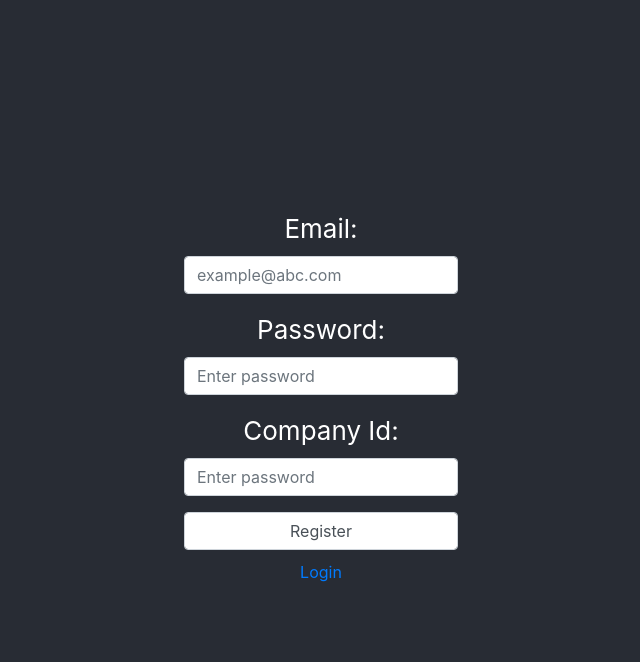
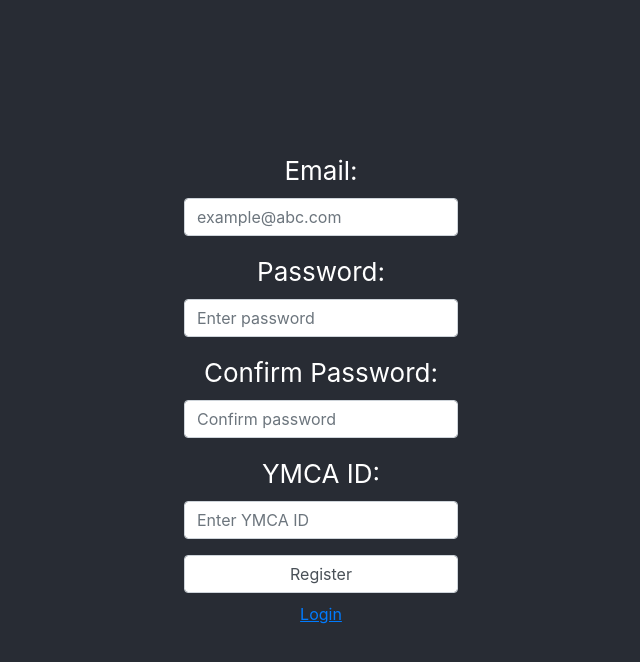
Before and after one commit to hack4impact-uiuc/ymca, a React (Create React App) app in the folder client/: page / in a window 1280 px wide. Both pictures are taken after a click on the button "Register". Shown: the top 662 px of the page, without its empty margins (319-959 px from the left). Built offline with nearby package versions, Linux system fonts and the light colour scheme; no server answers.

Commit message:
Login page update

```diff
--- a/client/src/components/Login.js
+++ b/client/src/components/Login.js
@@ -10,6 +10,7 @@
       email: '',
       password: '',
       companyId: '',
+      confirmPassword: '',
       showRegisterFields: false,
     };
   }
@@ -30,44 +31,76 @@
     this.setState({ companyId: e.target.value });
   };
 
+  onConfirmPasswordChange = e => {
+    this.stateState({ confirmPassword: e.target.value });
+  };
+
   onSubmit = e => {
     e.preventDefault();
 
     // auth
   };
 
-  resolveRegisterFields = () => {
-    const { showRegisterFields } = this.state;
-    if (!showRegisterFields) {
+  getLoginLink = () => {
     return (
-        <div>
+      <FormGroup>
         <Input className="submitButton" type="submit" value="Login" />
         <Button color="link" onClick={() => this.setShowRegisterFields(true)}>
           Register
         </Button>
-        </div>
+      </FormGroup>
     );
-    }
+  };
+
+  getRegisterLink = () => {
     return (
-      <div>
       <FormGroup>
-          <Label>Company Id:</Label>
-          <Input
-            onChange={this.onPasswordChange}
-            name="companyId"
-            placeholder="Enter password"
-          />
-        </FormGroup>
         <Input className="submitButton" type="submit" value="Register" />
         <Button color="link" onClick={() => this.setShowRegisterFields(false)}>
           Login
         </Button>
-      </div>
+      </FormGroup>
+    );
+  };
+
+  getCompanyIdField = () => {
+    return (
+      <FormGroup for="companyId">
+        <Label>YMCA ID:</Label>
+        <Input
+          onChange={this.onPasswordChange}
+          name="companyId"
+          placeholder="Enter YMCA ID"
+        />
+      </FormGroup>
+    );
+  };
+
+  getConfirmPasswordField = () => {
+    return (
+      <FormGroup for="confirmPassword">
+        <Label>Confirm Password:</Label>
+        <Input
+          onChange={this.onConfirmPasswordChange}
+          type="password"
+          name="confirmPassword"
+          placeholder="Confirm password"
+        />
+      </FormGroup>
     );
   };
 
   render() {
-    const registerFields = this.resolveRegisterFields();
+    const { showRegisterFields } = this.state;
+    let confirmPasswordField;
+    let companyIdField;
+    let submit = this.getLoginLink();
+
+    if (showRegisterFields) {
+      confirmPasswordField = this.getConfirmPasswordField();
+      companyIdField = this.getCompanyIdField();
+      submit = this.getRegisterLink();
+    }
 
     return (
       <div>
@@ -90,9 +123,10 @@
               placeholder="Enter password"
             />
           </FormGroup>
+          {confirmPasswordField}
+          {companyIdField}
+          {submit}
         </Form>
-
-        {registerFields}
       </div>
     );
   }
```
Lines whose indentation alone changed are shown as unchanged.
